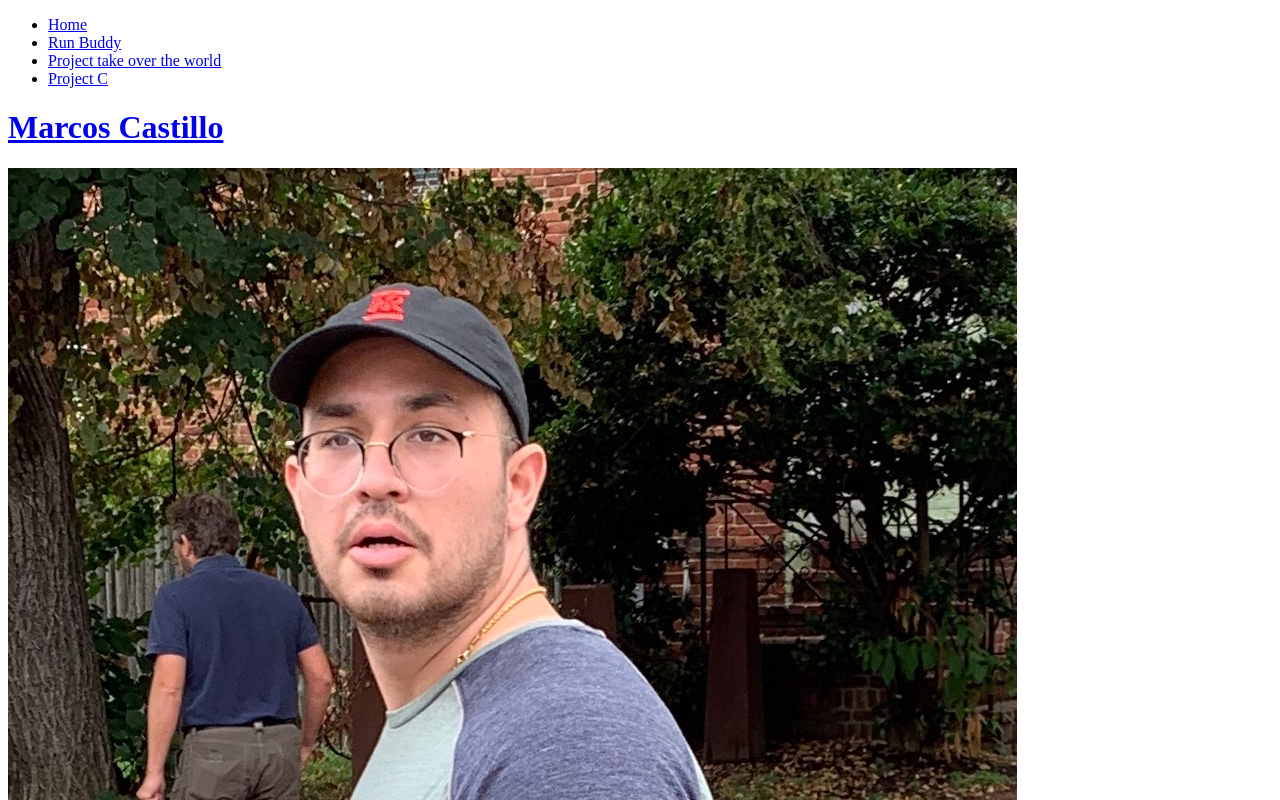
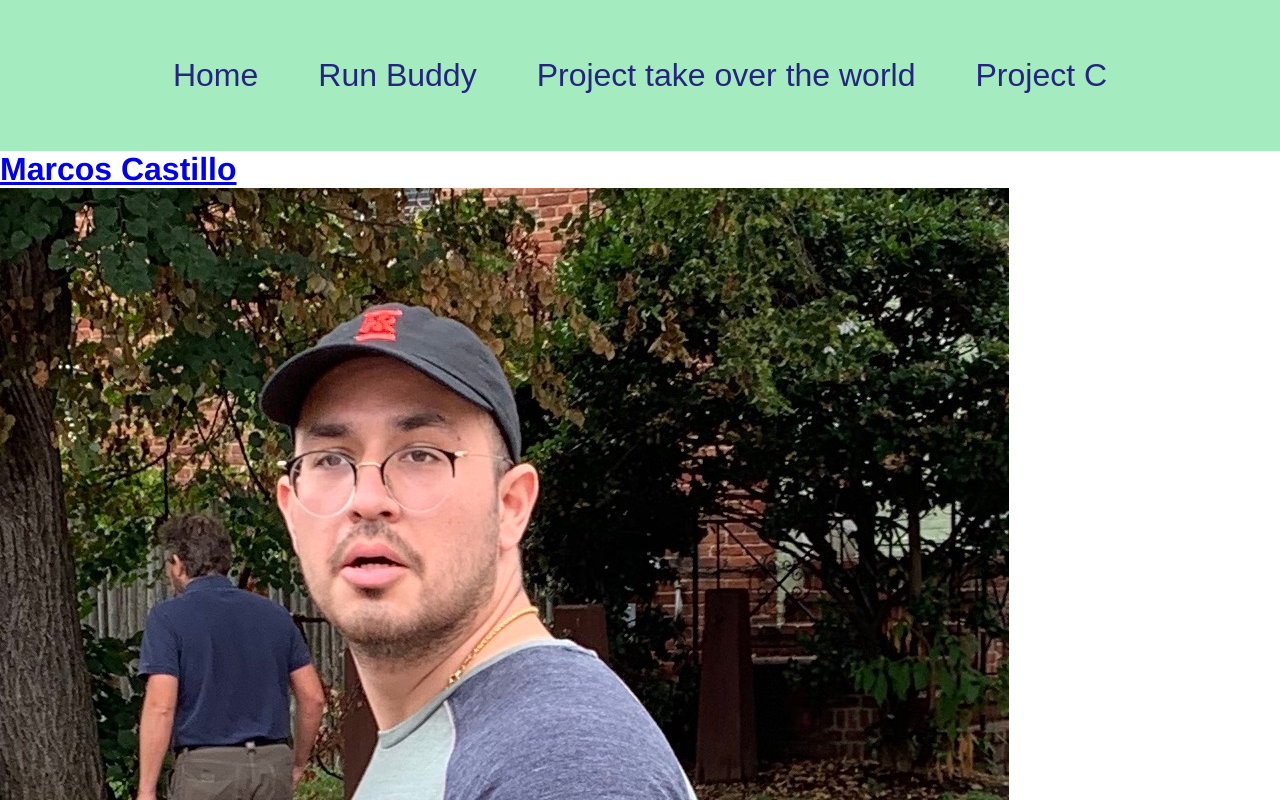
Before and after one commit to shinyfins/Portfolio-Marcos, a plain HTML site: page index.html in a window 1280 px wide. Shown: the top 800 px of the page. Drawn offline with Linux system fonts and the light colour scheme.

Commit message:
header syles and universal styles

```diff
--- a/assets/style.css
+++ b/assets/style.css
@@ -0,0 +1,57 @@
+
+/* Universl styles */
+
+
+* {
+    margin: 0;
+    padding: 0;
+    box-sizing: border-box;
+}
+
+body {
+    color: black;
+    font-family: Helvetica, Arial, sans-serif;
+}
+/* Header styles */
+
+header {
+    padding: 50px 35px;
+    background-color: #a5ebc0;
+    display: flex;
+    justify-content: center;
+    flex-wrap: wrap;
+    font-family: Copperplate, fantasy;
+  }
+
+  nav ul li{
+      cursor: pointer;
+      transition: all 0.3s ease-in;
+      position:relative;
+  }
+
+  nav li:hover {
+      background: #a5dbeb;
+  }
+
+  header a{
+    text-decoration: none;
+    color: #262481;
+}
+
+header nav {
+    margin: 7px 0;
+}
+
+header nav ul {
+    display: flex;
+    flex-wrap: wrap;
+    justify-content: center;
+    align-items: center;
+    list-style: none;
+}
+
+header nav ul li a {
+    margin: 0 30px;
+    font-weight: lighter;
+    font-size: 2.5vw;
+}
```
Also changed, not shown: index.html (+1 -0 lines).
